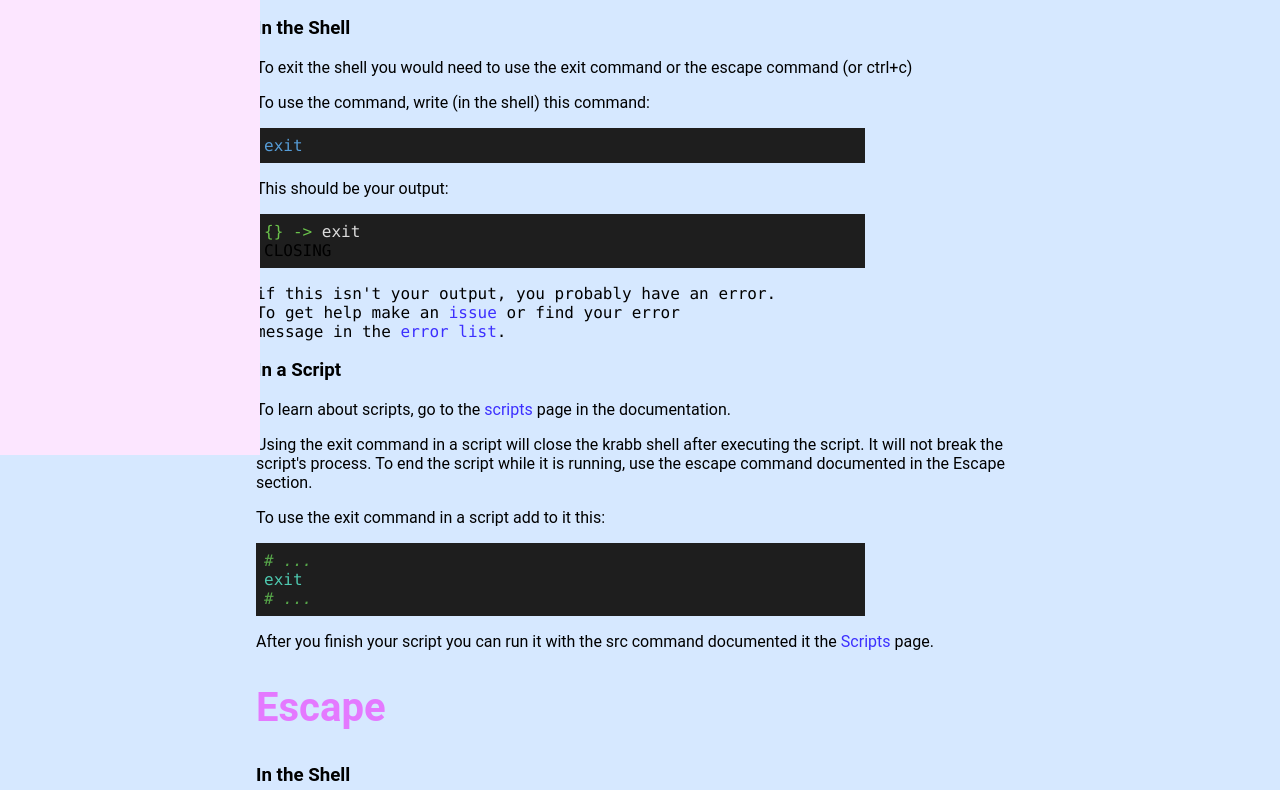
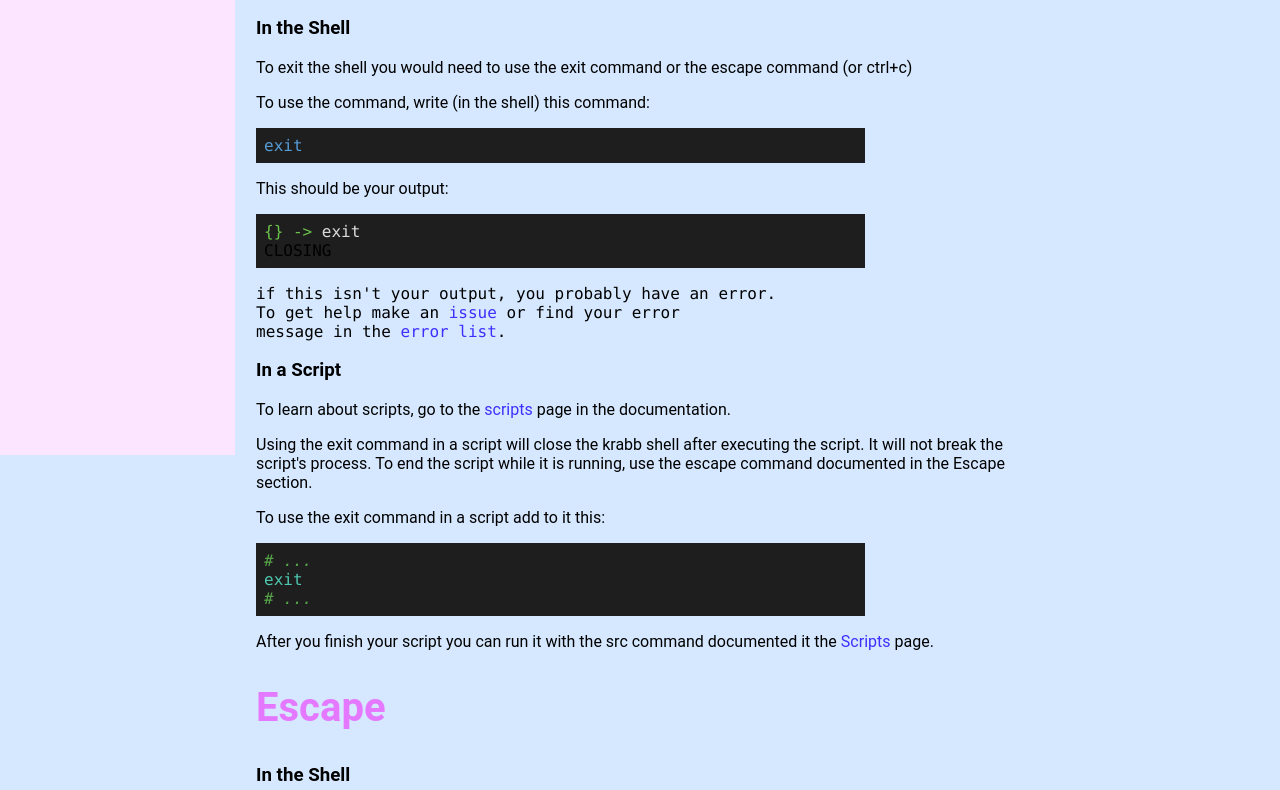
Before and after one commit to ofsho/KrabbShell, a plain HTML site: page docs/exit.html in a window 1280 px wide. Shown: the part 458-1248 px from the top of the page. Drawn offline with Linux system fonts and the light colour scheme.

Commit message:
Improved styling to

```diff
--- a/css/docs.css
+++ b/css/docs.css
@@ -16,7 +16,7 @@ body {
 
 .left {
     float: left;
-    width: 18%;
+    width: 16%;
     padding-top: 75px;
     padding-left: 30px;
     background-color: #fce6ff;
```
